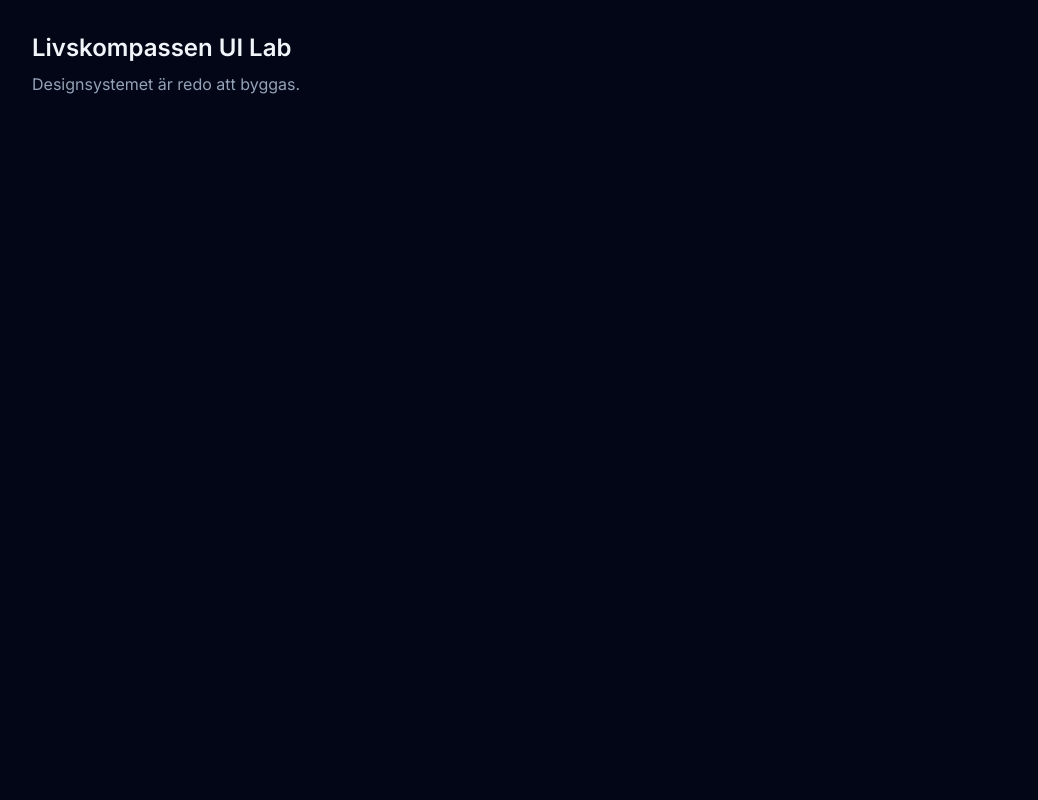
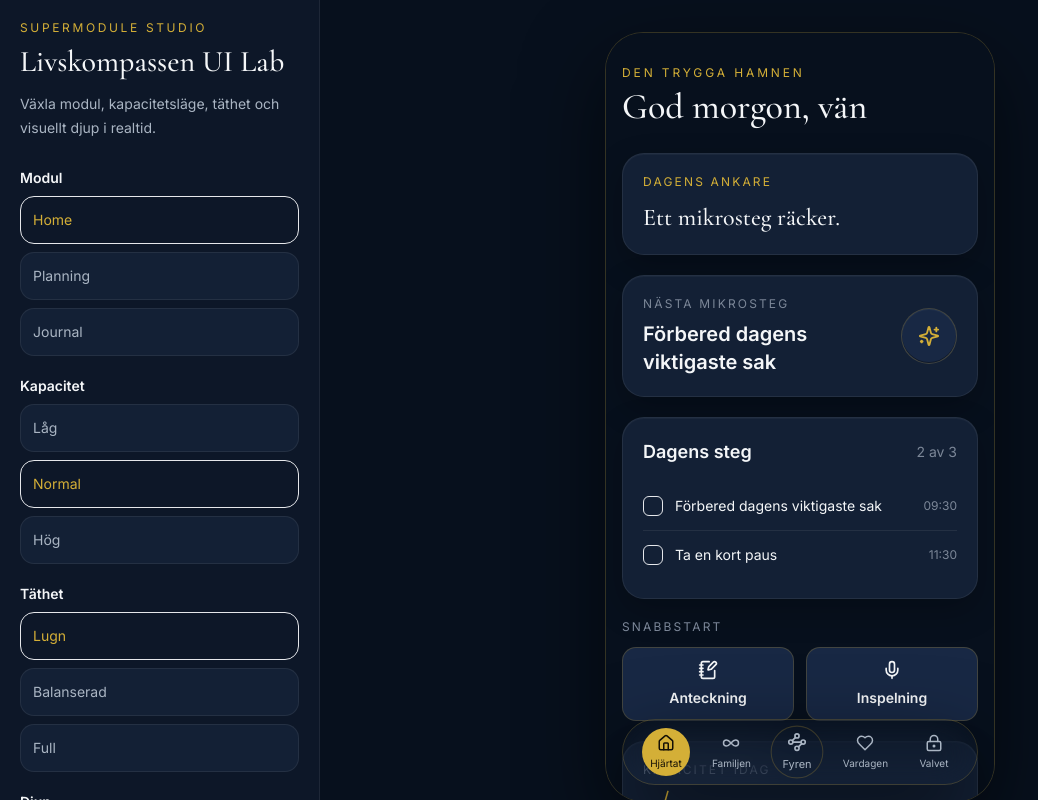
Before and after one commit to pontusmalmstrom9292-sys/Livskompassen_ui_lab, a React (Vite) app: page / in a window 1280 px wide. Shown: the top 800 px of the page, without its empty margins (0-1038 px from the left). Built offline with nearby package versions, Linux system fonts and the light colour scheme.

Commit message:
chore: activate module studio

```diff
--- a/src/App.tsx
+++ b/src/App.tsx
@@ -1,8 +1,5 @@
+import { ModuleStudio } from '@/studio/ModuleStudio';
+
 export default function App() {
-  return (
-    <main className="min-h-screen bg-slate-950 p-8 text-slate-100">
-      <h1 className="text-2xl font-semibold">Livskompassen UI Lab</h1>
-      <p className="mt-2 text-slate-400">Designsystemet är redo att byggas.</p>
-    </main>
-  );
+  return <ModuleStudio />;
 }
```
